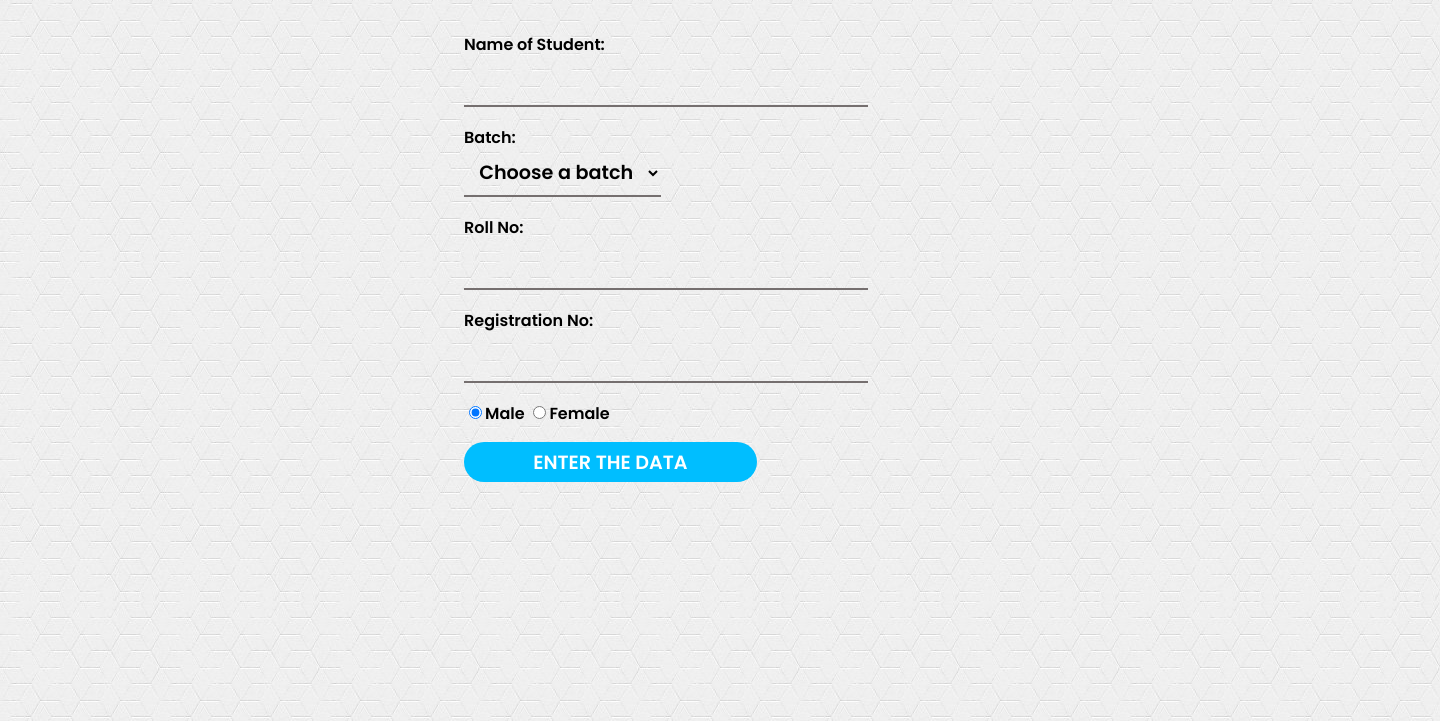
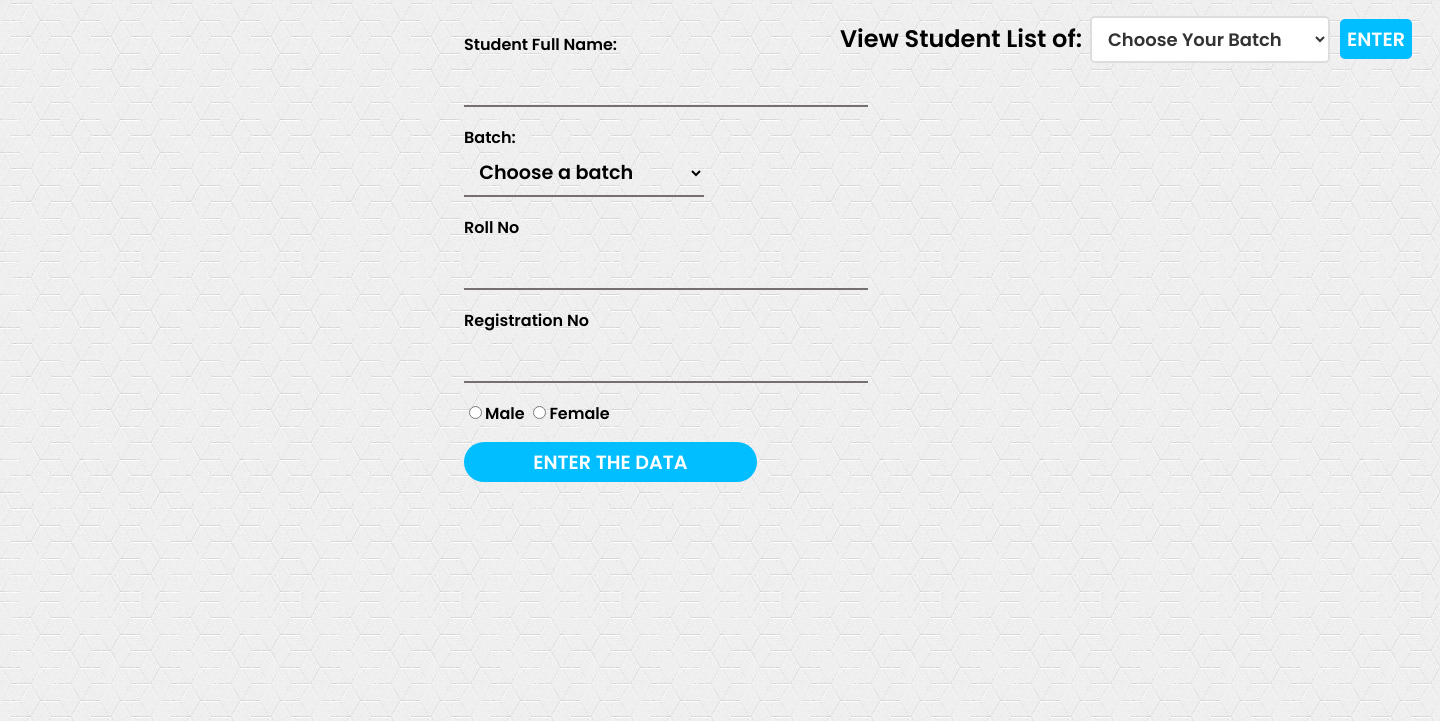
Before and after one commit to Abiral1234/MinorProject1-GCESAttendance, a PHP site: page /AddStudent.php in a window 1440 px wide. Shown: the part 79-800 px from the top of the page. Run offline with PHP 8.4, Linux system fonts and the light colour scheme; tables that the repository leaves empty or names only in its code hold one stand-in row (values such as "Sample post").

Commit message:
Added batch Student and teacher list

```diff
--- a/AddStudent.php
+++ b/AddStudent.php
@@ -1,4 +1,17 @@
 <?php include_once 'connection.php';
+
+    if (isset($_POST['student_submit'])) {
+    $student_name =$_POST['name'];
+    $roll_number =$_POST['roll'];
+    $reg_number =$_POST['reg'];
+    $gender =$_POST['Gender'];
+    $batch =$_POST['selected_batch'];
+
+    $sql="INSERT INTO $batch (student_name ,roll_number,reg_number,gender)
+    VALUES('$student_name' , '$roll_number','$reg_number','$gender') ";
+    $result= mysqli_query($conn ,$sql);
+
+}
  ?>
 
 <!DOCTYPE html>
@@ -6,7 +19,7 @@
     <head>
         <title>Add Student</title>
 
-        <link rel="stylesheet" href="CSS/AddStudentCss.css" >
+        <link rel="stylesheet" href="CSS/AddStudentCss5.css" >
         <link href="https://fonts.googleapis.com/css2?family=Poppins:wght@600&display=swap" rel="stylesheet">
     </head>
     <body>
@@ -27,47 +40,114 @@
 
         <div class="container">
             <p id="invalid"></p>
-            <form action="add_student_php.php" name="form1" method="POST">
+            <form action="AddStudent.php" name="form1" method="POST">
                 <div class="input name">
-                    <span>Name of Student:</span><br>
+                    <span>Student Full Name:</span><br>
                     <input type="text" id="name" name="name" class="_dinput"><br>
                 </div>
 
                 <div class="input program">
                     <span>Batch:</span><br>
-                    <select name="program" id="program" class="d_input">
-                        <option disabled selected value="1">Choose a batch</option>
+                    <select  id="program" class="d_input" name="selected_batch">
+                        <option  selected value="No batch selected" >Choose a batch</option>
                         <?php
                             $sql_select_batch="SELECT * FROM `batch_list`;";
                             $result_batch=mysqli_query($conn ,$sql_select_batch);
                             while($row= mysqli_fetch_assoc($result_batch)){
                             $batch_no=0;
                         ?>
-                        <option value="<?php echo $row['batchname']?>" name="batch"><?php echo $row['batchname']?></option>
+                        <option required value="<?php echo $row['batchname']?>" ><?php echo $row['batchname']?></option>
                     <?php }?>
                     </select><br>
                 </div>
                 <div class="input roll">
-                    <span>Roll No:</span>
-                    <input type="number" id="roll"><br>
+                    <span>Roll No</span>
+                    <input type="number" id="roll" name="roll"><br>
                 </div>
                 <div class="input regno">
-                    <span>Registration No:</span>
-                    <input type="number" id="reg" name="regno"><br>
+                    <span>Registration No</span>
+                    <input  type="number" id="reg" name="reg"><br>
                 </div>
                 <div class="input gender">
                     <span class="radio-inline">
-                        <input type="radio" name="Gender" checked>Male
+                        <input type="radio" name="Gender" value="male">Male
                     </span>
                     <span class="radio-inline">
-                        <input type="radio" name="Gender">Female
+                        <input type="radio" name="Gender" value="female">Female
                     </span>
                 </div>
-                <input type="submit" value="Enter the data" class="btn">
+                <input type="submit" value="Enter the data" class="btn" name="student_submit">
             </form>
         </div>
         <script src="JS/addvalidate.js" type="text/javascript"></script>
 
 
+
+        <div class="label1" >
+            <h2>View Student List of:<h2>
+        </div>
+
+
+        <form action="AddStudent.php" method="POST">
+            <div class="batchselector">
+            <!-- Select Menu for batch imported  from batch table database-->
+                <select id="batch_select" class="batch_select" name="selected_batch" >
+                    <option  selected value="No batch selected" >Choose Your Batch</option>
+                    <?php
+                        $sql_select_batch="SELECT * FROM `batch_list`;";
+                        $result_batch=mysqli_query($conn ,$sql_select_batch);
+                        while($row= mysqli_fetch_assoc($result_batch)){
+                    ?>
+                    <option required value="<?php echo $row['batchname']?>" name="option_value" >
+
+                        <?php echo $row['batchname'] ;?>
+                    </option>
+
+                    <?php }?>
+                </select>
+                <input  class="btn1" type="submit" name="batch_submit" value="Enter"  >
+        </form>
+
+<?php if (isset($_POST['batch_submit']) || isset($_POST['student_submit']) ){
+    $table_name = $_POST['selected_batch'];
+    if($table_name !="No batch selected"){ ?>
+
+ <table class="student_table">
+            <thead>
+                <tr >
+                    <td>No</td>
+                    <td>Student Name </td>
+                    <td>Roll no</td>
+                    <td>Reg. no</td>
+
+                </tr>
+            </thead>
+            <tbody>
+            <?php
+                $sql="SELECT * FROM $table_name";
+                $result=mysqli_query($conn ,$sql);
+                $serial_number=0;
+                $counter=0;
+                while($row= mysqli_fetch_assoc($result)){
+                            $serial_number++;
+                        ?>
+                <tr>
+                    <td><?php echo $serial_number; ?></td>
+                    <td><?php echo $row['student_name'] ; ?></td>
+                    <td><?php echo $row['roll_number'] ; ?></td>
+                    <td><?php echo $row['reg_number'] ; ?></td>
+                </tr>
+          <?php }?>
+            </tbody>
+</table>
+
+
+
+
+
+<?php } }?>
+
+
+
     </body>
 </html>
--- a/CSS/AddStudentcss.css
+++ b/CSS/AddStudentCss5.css
@@ -9,6 +9,49 @@
     width: 80%;
     margin: 0 auto;
 
+}
+.label1{
+            position: absolute;
+            top: 80px;
+            left: 840px;
+            font-family: 'poppins',sans-serif;
+        }
+
+.batch_select{
+    position: absolute;
+    font-weight: normal;
+    top: 95px;
+    left:1090px;
+    font-size: 18px;
+    padding: 8px 12px;
+    color: #333333;
+    background-color:white ;
+    border:2px solid #dddddd;
+    cursor: pointer;
+    border-radius: 5px;
+}
+option{
+    font-weight: normal;
+}
+
+.btn1{
+    display: block;
+    position: absolute;
+    left: 1340px;
+    top: 82px;
+    width: 5%;
+    height: 40px;
+    border-radius: 5px;
+    outline: none;
+    border: none;
+    background-image: linear-gradient(to right, #00beff, #00beff);
+    background-size: 200%;
+    color: white;
+    font-size: 1.2rem;
+    font-family: 'Poppins', sans-serif;
+    text-transform: uppercase;
+    margin: 1rem 0;
+    cursor: pointer;
 }
 header{
             background:#00BEFF;
@@ -75,6 +118,39 @@
     margin-left: 29em;
     margin-top: 2rem;
 }
+.student_table{
+    position: absolute;
+    left: 850px;
+    top: 140px;
+    border-collapse: collapse;
+    margin: 25px 0;
+    min-width: 560px;
+    text-align: left;
+    border-radius: 5px 5px 0 0;
+    overflow: hidden;
+    box-shadow: 0 0 20px rgba(0,0,0,0.15);
+}
+
+thead tr{
+    background-color: #009879;
+    color: white;
+    height: 20px;
+    font-weight: bold;
+}
+td{
+    padding: 12px 15px;
+}
+tbody tr{
+    border-bottom: 1px solid #dddddd;
+}
+tbody tr:nth-of-type(even) {
+    background-color: #f3f3f3;}
+
+tbody tr:last-of-type {
+    border-bottom: 2px solid #00beff;
+}
+select, option { width: 240px; }
+
 input{
     margin-top: 3px;
 }
--- a/JS/calender.js
+++ b/JS/calender.js
@@ -113,5 +113,5 @@
 
 	let year = d.getFullYear();
 
-	return day + ' / ' + month + ' / ' + year;
+	return year + ' - ' + month + ' - ' + day;
 }
--- a/connection.php
+++ b/connection.php
@@ -3,7 +3,7 @@
 define('DB_SERVER', 'localhost');
 define('DB_USERNAME', 'root');
 define('DB_PASSWORD', '');
-define('DB_NAME', 'gces_attendance');
+define('DB_NAME', 'gces attendance');
 $conn = mysqli_connect(DB_SERVER, DB_USERNAME, DB_PASSWORD, DB_NAME);
 
 //Check the connection
--- a/view.php
+++ b/view.php
@@ -7,7 +7,7 @@
 	<title>Calender</title>
 
 	<link rel="stylesheet" type="text/css" href="CSS/Viewcss.css">
-	<link rel="stylesheet" type="text/css" href="CSS/calender.css">
+	<link rel="stylesheet" type="text/css" href="CSS/calender1.css">
 
 </head>
 <body>
```
Also changed, not shown: AddBatch.php (+19 -13 lines), AddTeacher.php (+31 -3 lines), CSS/calender1.css (added, +134 -0 lines), Home.php (+7 -7 lines), CSS/Viewcss.css (line endings or trailing spaces).
